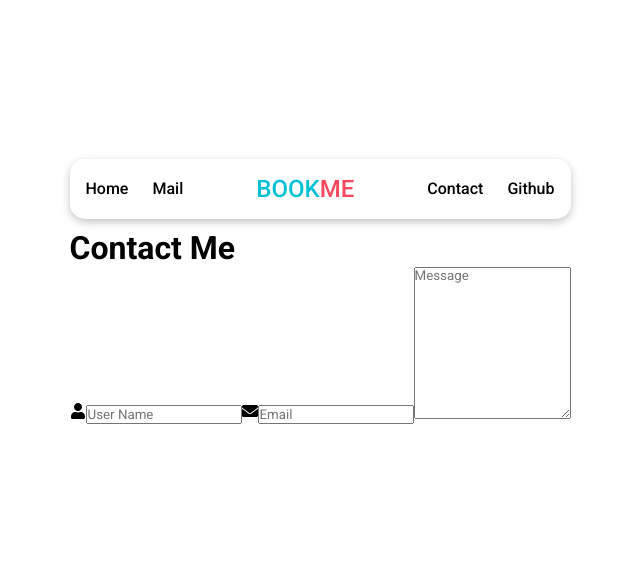
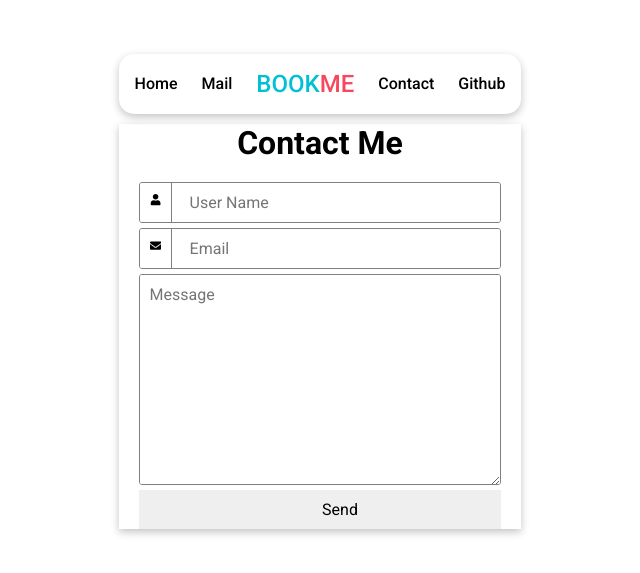
Before and after one commit to pyashraful/bus-ticket-booking-app, a React (Create React App) app: page / in a window 1280 px wide. Shown: the part 109-682 px from the top of the page, without its empty margins (320-960 px from the left). Built offline with nearby package versions, Linux system fonts and the light colour scheme.

Commit message:
contact form style

```diff
--- a/src/components/pages/Contact.js
+++ b/src/components/pages/Contact.js
@@ -1,30 +1,43 @@
 import React from "react";
 import { FaUser } from "react-icons/fa";
 import { FaEnvelope } from "react-icons/fa";
+import classes from "../../styles/Contact.module.css";
 
 export default function contact() {
   return (
-    <div className="contactForm">
-      <div className="contactForm__title">
+    <div className={classes.contactForm}>
+      <div className={classes.contactFormTitle}>
         <h1>Contact Me</h1>
       </div>
 
-      <div className="contactForm__body">
+      <div className={classes.contactFormBody}>
         <form>
+          <div className={classes.inputContainer}>
             <label htmlFor="userName">
               <FaUser />
             </label>
             <input type="text" id="userName" placeholder="User Name" />
+          </div>
+          <div className={classes.inputContainer}>
             <label htmlFor="email">
               <FaEnvelope />
             </label>
             <input type="email" id="email" placeholder="Email" />
+          </div>
+          <div className={classes.inputContainer}>
             <textarea
               name="message"
               id="message"
               rows="10"
               placeholder="Message"
             ></textarea>
+          </div>
+          <input
+            id="submitBtn"
+            class="submitBtn"
+            type="submit"
+            value="Send"
+          ></input>
         </form>
       </div>
     </div>
--- a/src/styles/Contact.module.css
+++ b/src/styles/Contact.module.css
@@ -0,0 +1,59 @@
+.contactForm {
+  width: 100%;
+  max-width: 600px;
+  margin: 0 auto;
+  padding: 0 20px;
+  box-shadow: rgba(0, 0, 0, 0.24) 0px 3px 8px;
+}
+
+.inputContainer {
+  border: 1px solid grey;
+  border-radius: 3px;
+  position: relative;
+  margin-bottom: 5px;
+  overflow: hidden;
+  background: transparent;
+}
+.contactFormTitle {
+  text-align: center;
+  margin-bottom: 20px;
+}
+label,
+input,
+textarea {
+  box-sizing: border-box;
+  padding: 10px;
+  font-size: 14px;
+  /* line-height: 1em; */
+  border: none;
+  font: inherit;
+}
+label {
+  display: inline-block;
+  font-size: 0.7em;
+  /* background: $grey; */
+  /* color: $opacBlack; */
+  color: black;
+  line-height: 1.75em;
+  border-right: 1px solid grey;
+
+  /*POSITION*/
+  position: absolute;
+  left: 0;
+  top: 0;
+  bottom: 0;
+}
+
+textarea,
+input {
+  width: 100%;
+  max-width: 100%;
+}
+
+textarea {
+  margin-bottom: -5px;
+}
+
+input {
+  padding-left: 50px;
+}
```
Lines whose indentation alone changed are shown as unchanged.
